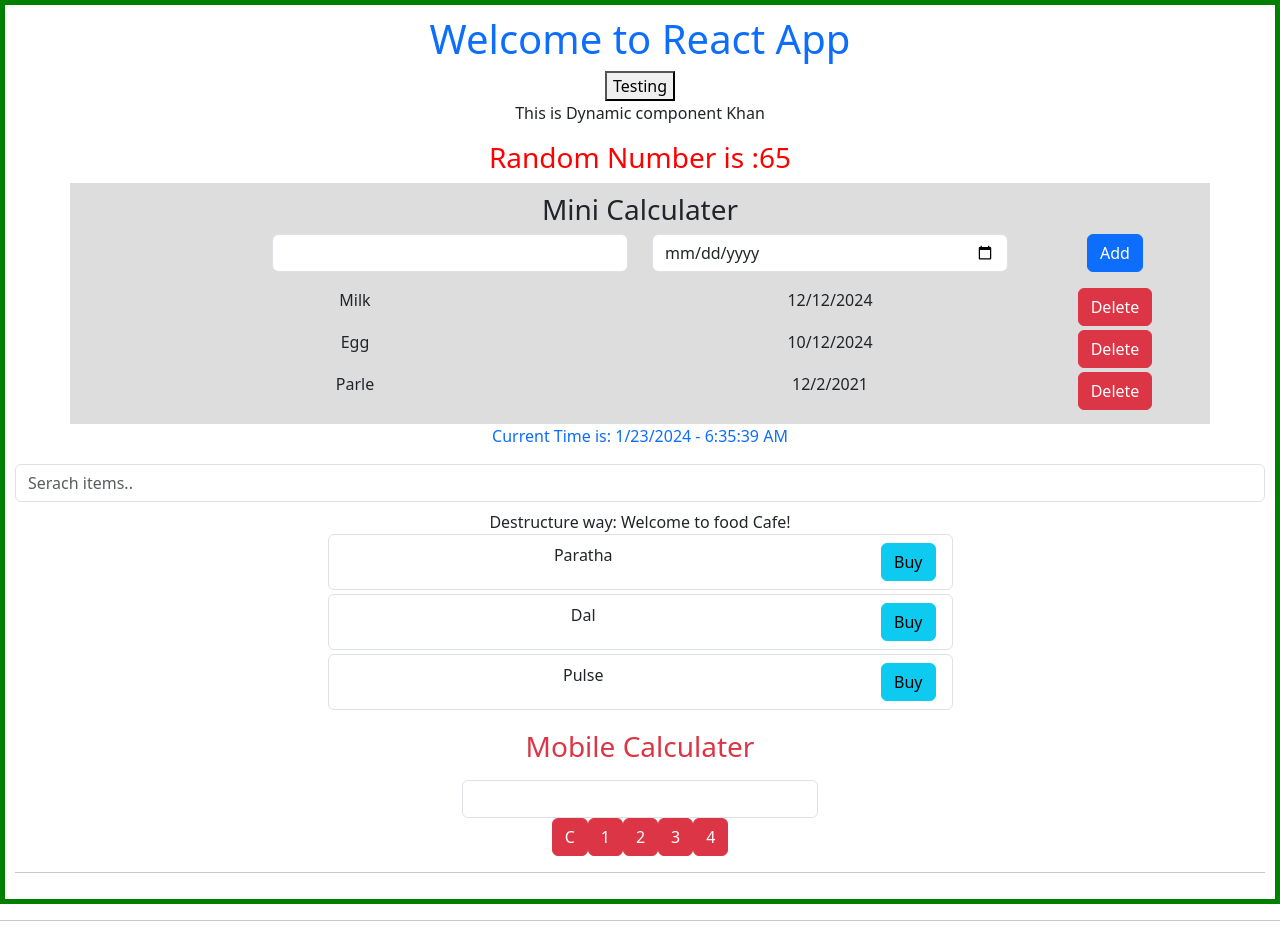
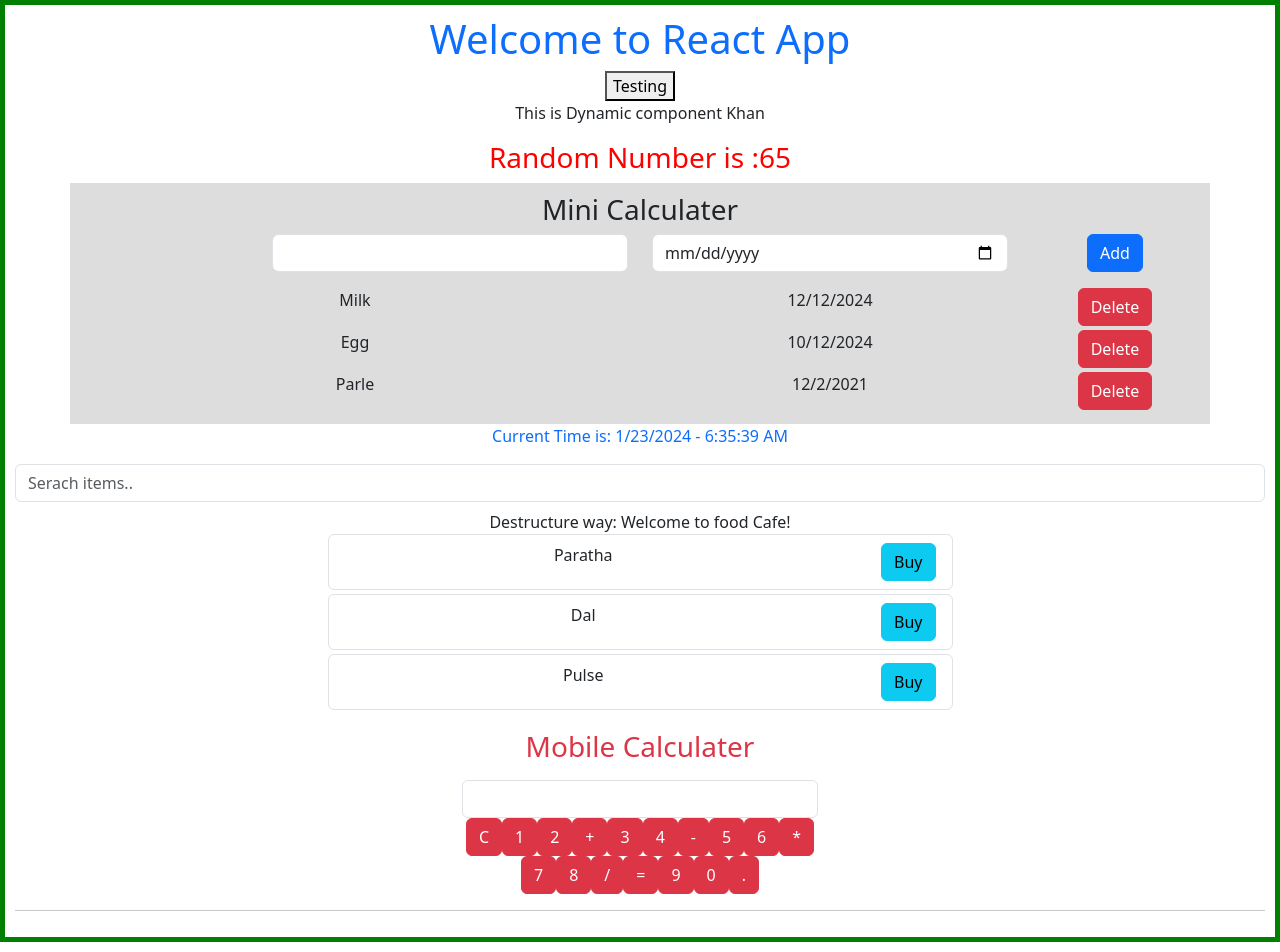
Before and after one commit to gubali/kg-react-demo, a React (Vite) app in the folder vite-project/: page / in a window 1280 px wide. Shown: the top 952 px of the page. Built offline with nearby package versions, Linux system fonts and the light colour scheme.

Commit message:
calculater button list

```diff
--- a/vite-project/src/component/MiniCalculator.jsx
+++ b/vite-project/src/component/MiniCalculator.jsx
@@ -3,8 +3,20 @@ let MiniCalculator = () => {
     'C',
     '1',
     '2',
+    '+',
     '3',
-    '4'
+    '4',
+    '-',
+    '5',
+    '6',
+    '*',
+    '7',
+    '8',
+    '/',
+    '=',
+    '9',
+    '0',
+    '.'
   ];
   return (
     <div className="container">
```
